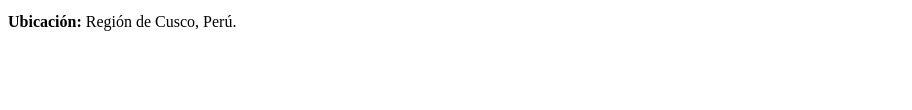
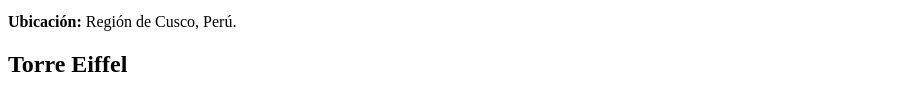
Before and after one commit to jpfhj/lugares_turisticos_favoritos, a plain HTML site: page index.html in a window 1280 px wide. Shown: the part 402-512 px from the top of the page, without its empty margins (0-912 px from the left). Drawn offline with Linux system fonts and the light colour scheme.

Commit message:
Nombre segundo destino turistico

```diff
--- a/index.html
+++ b/index.html
@@ -16,5 +16,9 @@
         <p><strong>Ubicación:</strong> Región de Cusco, Perú.</p>
     </div>
 
+    <div>
+        <h2>Torre Eiffel</h2>
+
+
 </body>
 </html>
```
